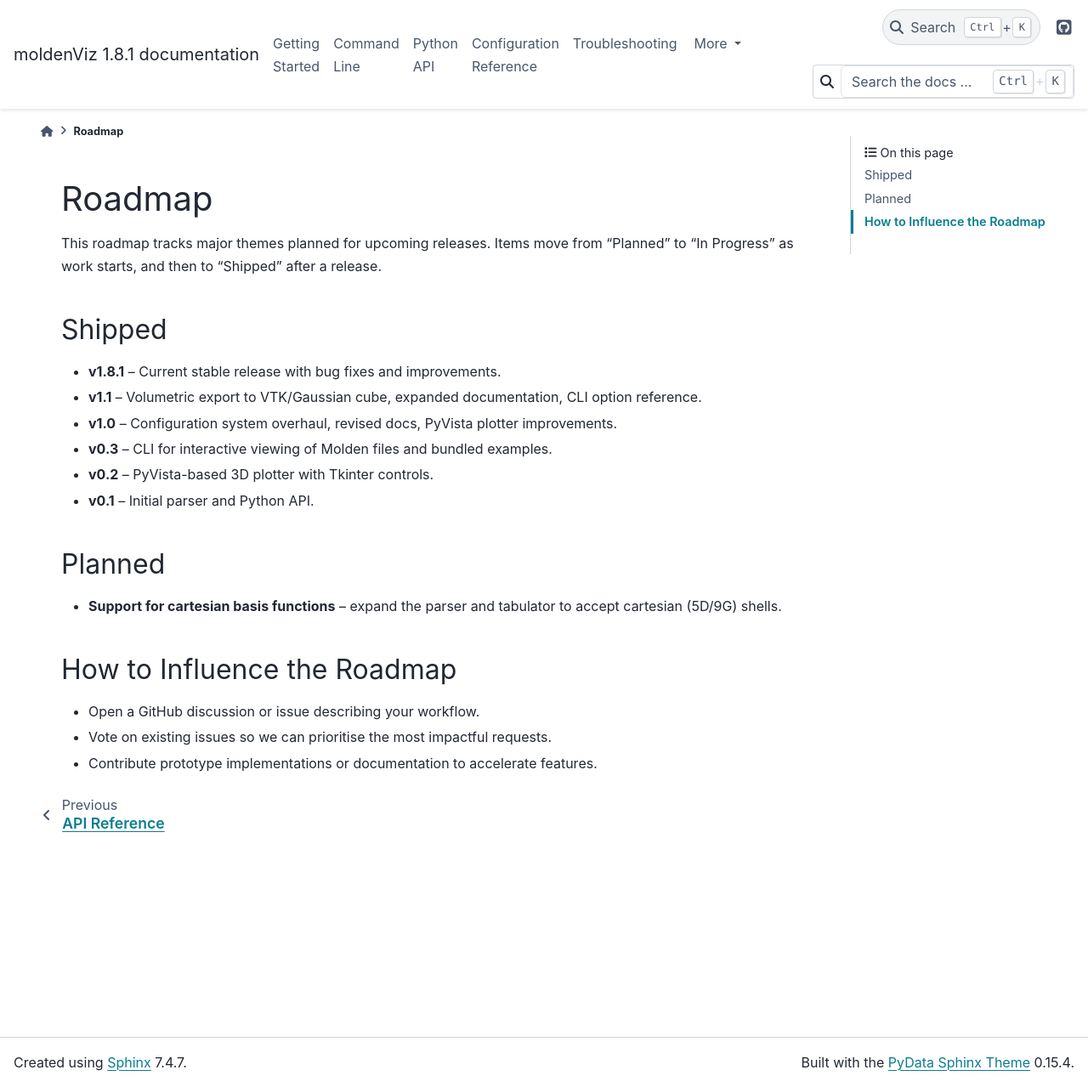
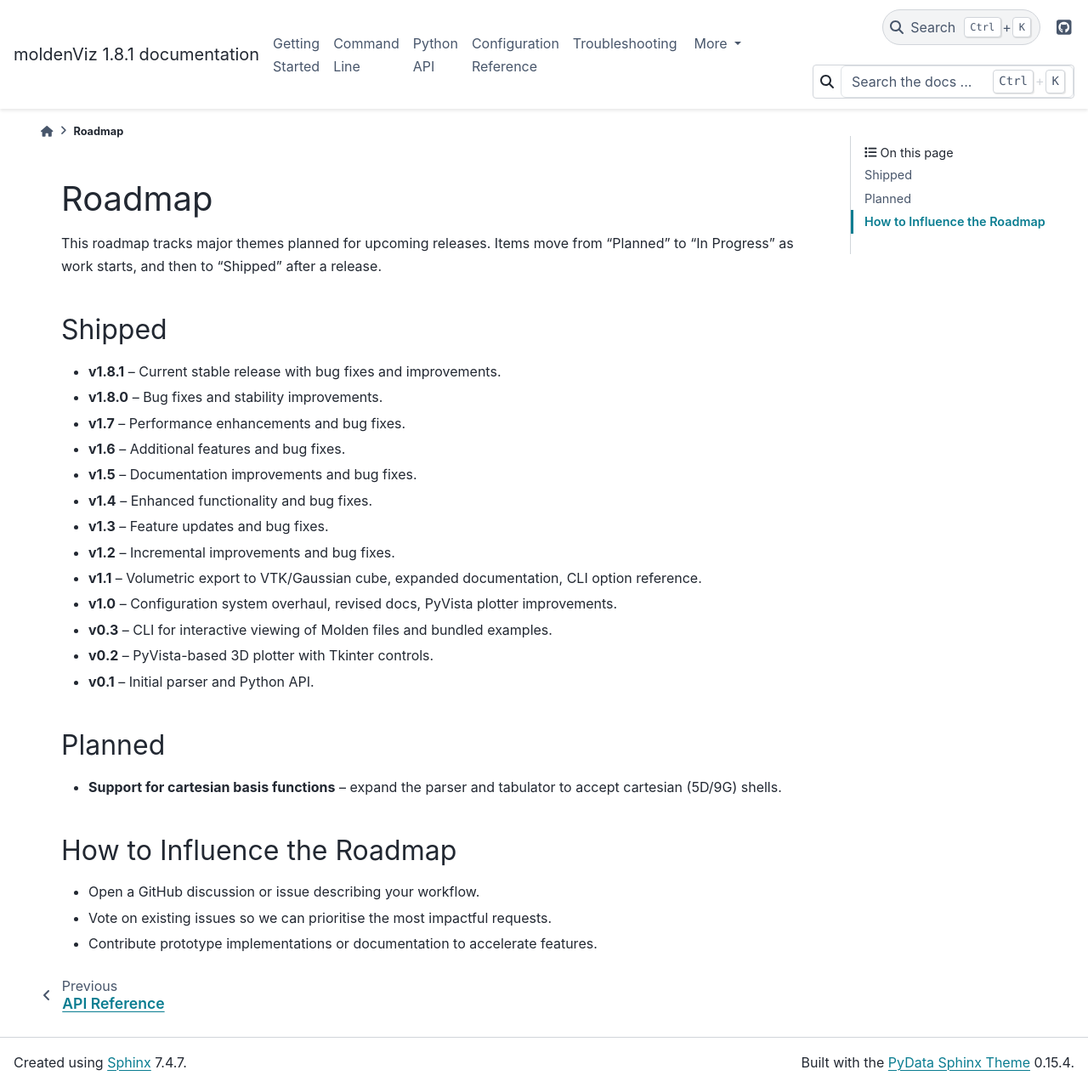
Before and after one commit to Faria22/moldenViz, a Sphinx documentation site: the page built from docs/source/roadmap.rst, in a window 1280 px wide and 1279 px high. Shown: the whole window at 85% size. Built offline with Sphinx 7.4.7 and the PyData theme 0.15.4, drawn with Linux system fonts in a browser that asks for light colours.

Commit message:
Add intermediate versions v1.2-v1.8.0 to roadmap
Co-authored-by: Faria22 <65261523+Faria22@users.noreply.github.com>

```diff
--- a/docs/source/roadmap.rst
+++ b/docs/source/roadmap.rst
@@ -7,6 +7,13 @@ Shipped
 -------
 
 - **v1.8.1** – Current stable release with bug fixes and improvements.
+- **v1.8.0** – Bug fixes and stability improvements.
+- **v1.7** – Performance enhancements and bug fixes.
+- **v1.6** – Additional features and bug fixes.
+- **v1.5** – Documentation improvements and bug fixes.
+- **v1.4** – Enhanced functionality and bug fixes.
+- **v1.3** – Feature updates and bug fixes.
+- **v1.2** – Incremental improvements and bug fixes.
 - **v1.1** – Volumetric export to VTK/Gaussian cube, expanded documentation, CLI option reference.
 - **v1.0** – Configuration system overhaul, revised docs, PyVista plotter improvements.
 - **v0.3** – CLI for interactive viewing of Molden files and bundled examples.
```
Also changed, not shown: README.md (+7 -0 lines).
